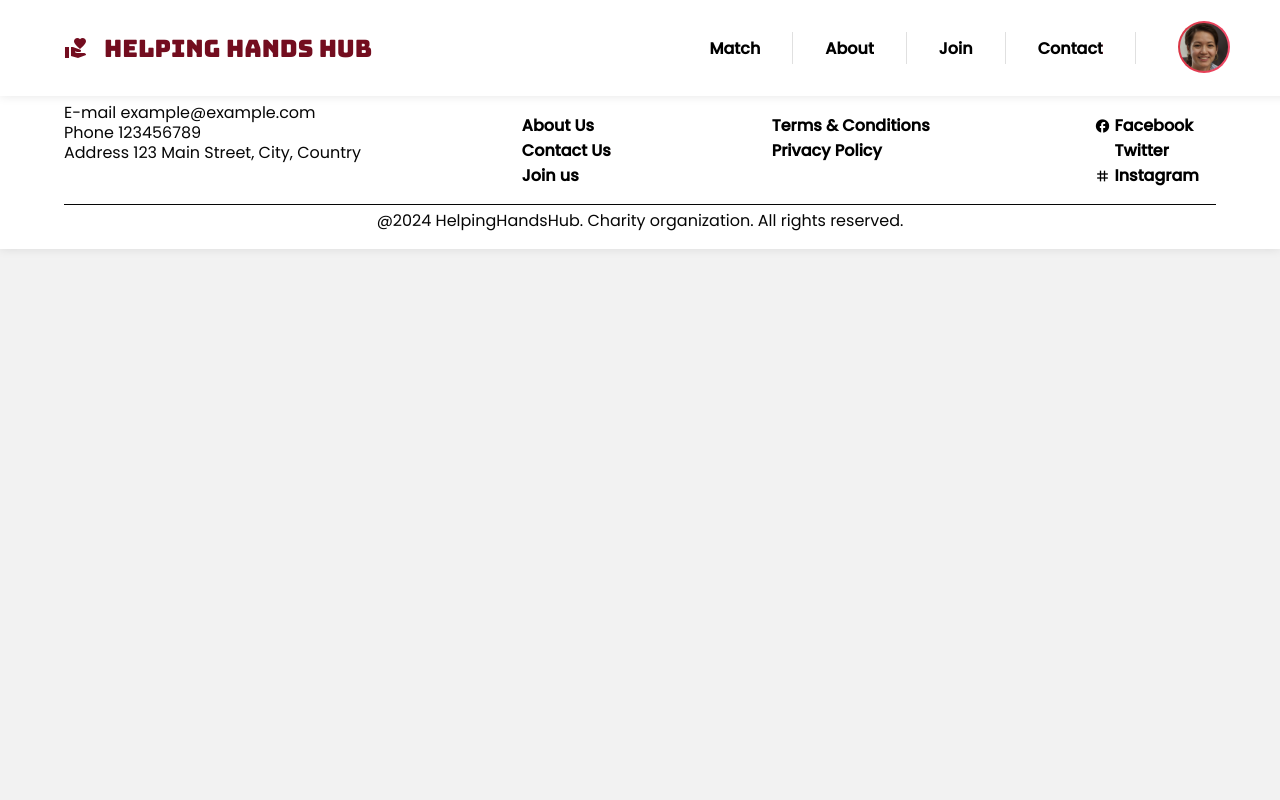
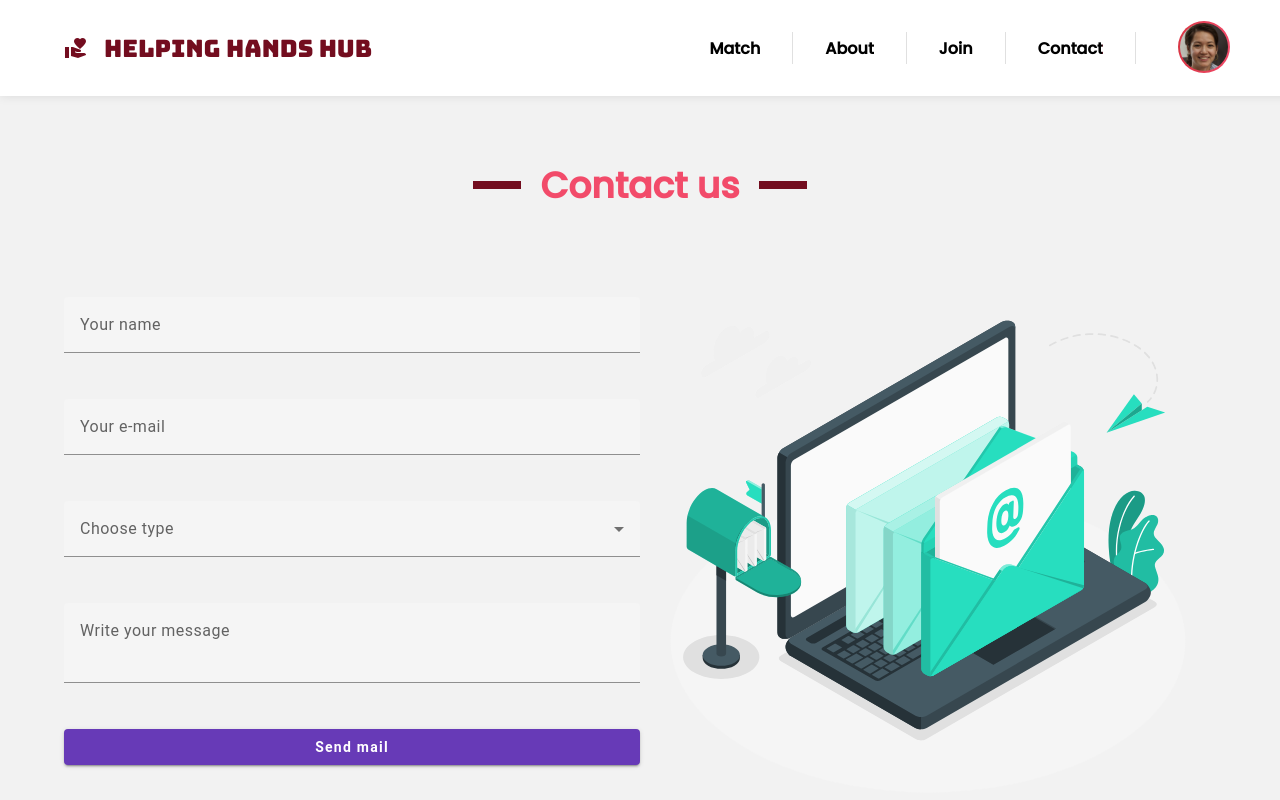
Before and after one commit to marcol13/helping-hands-hub, an Angular app: page /contact in a window 1280 px wide. Shown: the top 800 px of the page. Built offline with nearby package versions, Linux system fonts and the light colour scheme; a web font is replaced by a local one.

Commit message:
add contact page

```diff
--- a/src/views/contact/contact.component.css
+++ b/src/views/contact/contact.component.css
@@ -0,0 +1,19 @@
+.contact {
+    display: grid;
+    grid-template-columns: 1fr 1fr;
+    align-items: center;
+}
+
+form {
+    display: flex;
+    flex-direction: column;
+    gap: 1.5rem;
+
+    & textarea {
+        resize: none;
+    }
+
+    & button {
+        font-weight: bold;
+    }
+}
--- a/src/views/contact/contact.component.html
+++ b/src/views/contact/contact.component.html
@@ -1 +1,44 @@
-<p>contact works!</p>
+<app-page [isFirst]="true" [title]="'Contact us'">
+  <div class="contact">
+    <div>
+      <form [formGroup]="contactForm">
+        <mat-form-field class="name-input">
+          <input
+            formControlName="nameInput"
+            matInput
+            placeholder="Your name"
+            type="text"
+          />
+        </mat-form-field>
+        <mat-form-field class="email-input">
+          <input
+            formControlName="emailInput"
+            matInput
+            placeholder="Your e-mail"
+            type="email"
+          />
+        </mat-form-field>
+        <mat-form-field>
+          <mat-select formControlName="typeInput" placeholder="Choose type">
+            <mat-option [value]="'join'">Join us</mat-option>
+            <mat-option [value]="'report'">Report bad behaviour</mat-option>
+            <mat-option [value]="'register'"
+              >Register person in need</mat-option
+            >
+            <mat-option [value]="'career'">Career</mat-option>
+            <mat-option [value]="'other'">Other</mat-option>
+          </mat-select>
+        </mat-form-field>
+        <mat-form-field class="message-input">
+          <textarea
+            formControlName="messageInput"
+            matInput
+            placeholder="Write your message"
+          ></textarea>
+        </mat-form-field>
+        <button mat-raised-button color="primary">Send mail</button>
+      </form>
+    </div>
+    <img src="assets/images/mail.svg" />
+  </div>
+</app-page>
--- a/src/views/contact/contact.component.ts
+++ b/src/views/contact/contact.component.ts
@@ -1,12 +1,34 @@
 import { Component } from '@angular/core';
+import { PageComponent } from '../../components/page/page.component';
+import { MatFormFieldModule } from '@angular/material/form-field';
+import { MatSelectModule } from '@angular/material/select';
+import { MatButtonModule } from '@angular/material/button';
+import { FormControl, FormGroup, ReactiveFormsModule } from '@angular/forms';
+import { MatInputModule } from '@angular/material/input';
 
 @Component({
   selector: 'app-contact',
   standalone: true,
-  imports: [],
+  imports: [
+    PageComponent,
+    MatFormFieldModule,
+    MatSelectModule,
+    MatButtonModule,
+    ReactiveFormsModule,
+    MatInputModule,
+  ],
   templateUrl: './contact.component.html',
-  styleUrl: './contact.component.css'
+  styleUrl: './contact.component.css',
 })
 export class ContactComponent {
+  contactForm = new FormGroup({
+    nameInput: new FormControl(''),
+    emailInput: new FormControl(''),
+    typeInput: new FormControl(''),
+    messageInput: new FormControl(''),
+  });
 
+  onClick(e: Event) {
+    e.preventDefault();
+  }
 }
```
Also changed, not shown: src/components/filters/filters.component.ts (+0 -20 lines), src/assets/images/mail.svg (added).
